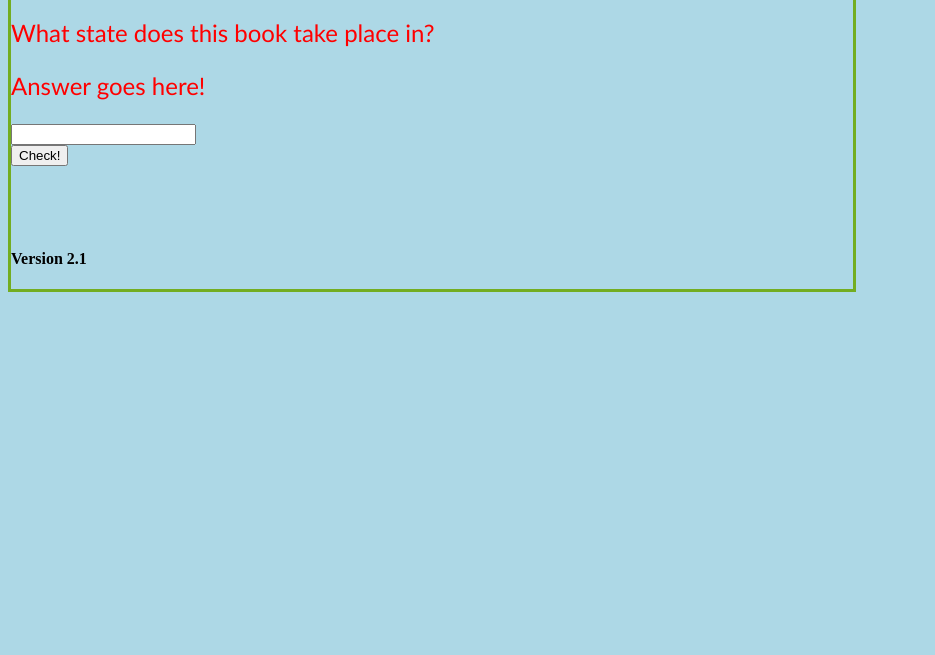
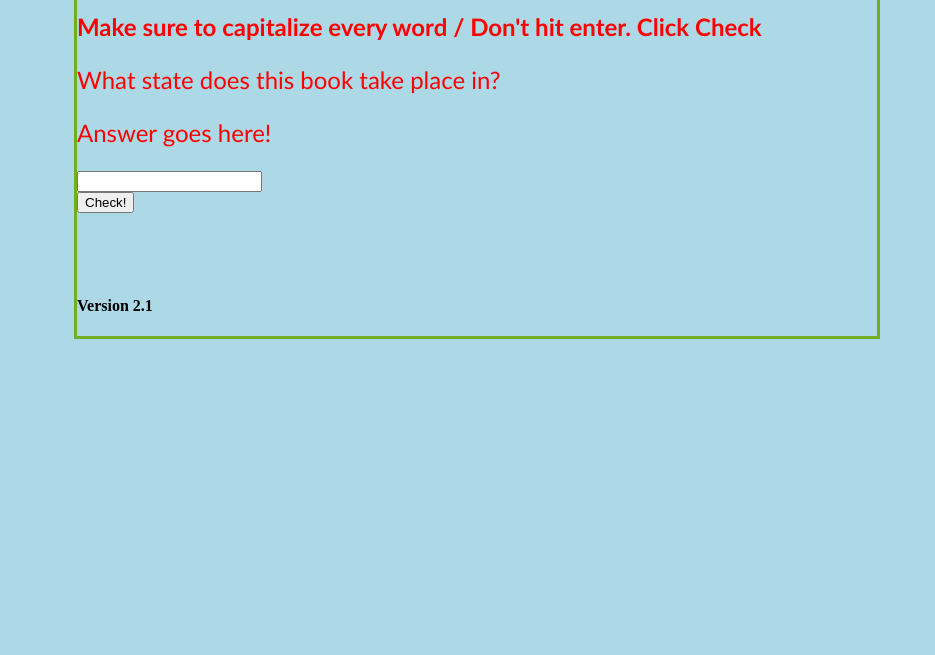
Before and after one commit to sadoskik/novel, a plain HTML site: page index.html in a window 1280 px wide. Shown: the part 145-800 px from the top of the page, without its empty margins (0-935 px from the left). Drawn offline with Linux system fonts and the light colour scheme.

Commit message:
Update styles.css

```diff
--- a/styles.css
+++ b/styles.css
@@ -28,8 +28,8 @@ h3 {
 
 div {
     position: fixed;
-    top: 10;
-    right: 400;
-    width: 300;
+    top: 10px;
+    right: 400px;
+    width: 800px;
     border: 3px solid #73AD21;
 }
```
